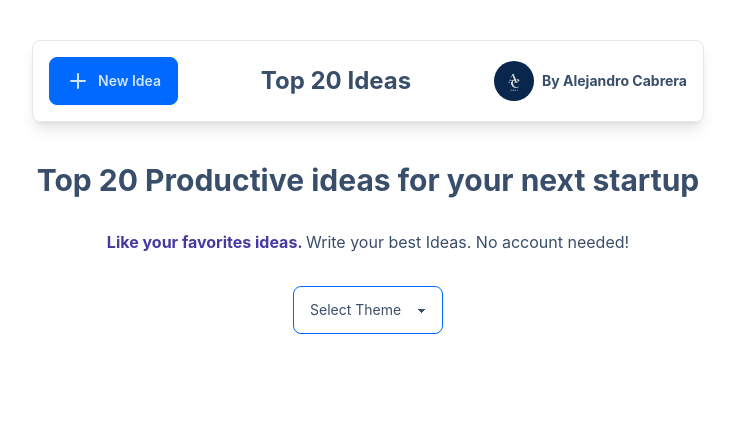
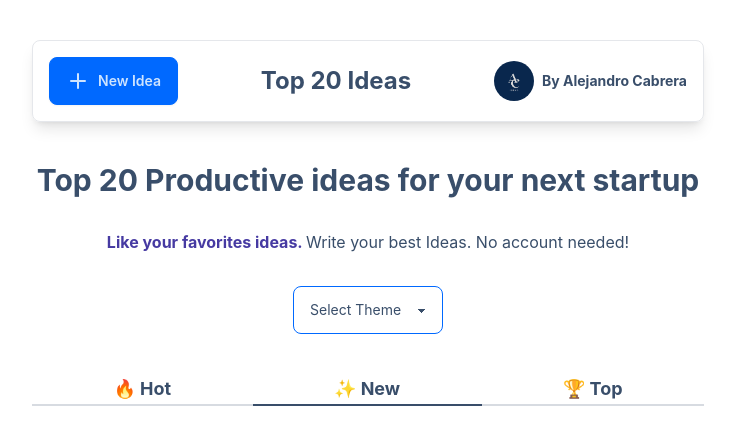
Before and after one commit to Alek30k/Top-50-Ideas, a React (Vite) app: page / in a window 1280 px wide. Shown: the top 444 px of the page, without its empty margins (272-1007 px from the left). Built offline with nearby package versions, Linux system fonts and the light colour scheme.

Commit message:
last commit

```diff
--- a/src/Screens/Home/HomeScreen.jsx
+++ b/src/Screens/Home/HomeScreen.jsx
@@ -1,11 +1,15 @@
 import Header from "./components/Header";
 import Hero from "./components/Hero";
+import Tabs from "./components/Tabs";
 
 const HomeScreen = () => {
+  const GetAllIdeas = () => {};
+
   return (
     <div className="">
       <Header />
       <Hero />
+      <Tabs />
     </div>
   );
 };
--- /dev/null
+++ b/src/Screens/Home/components/Tabs.jsx
@@ -0,0 +1,17 @@
+const Tabs = () => {
+  return (
+    <div role="tablist" className="tabs tabs-bordered ">
+      <a role="tab" className="tab text-lg font-bold">
+        🔥 Hot
+      </a>
+      <a role="tab" className="tab text-lg font-bold tab-active">
+        ✨ New
+      </a>
+      <a role="tab" className="tab text-lg font-bold">
+        🏆 Top
+      </a>
+    </div>
+  );
+};
+
+export default Tabs;
```
